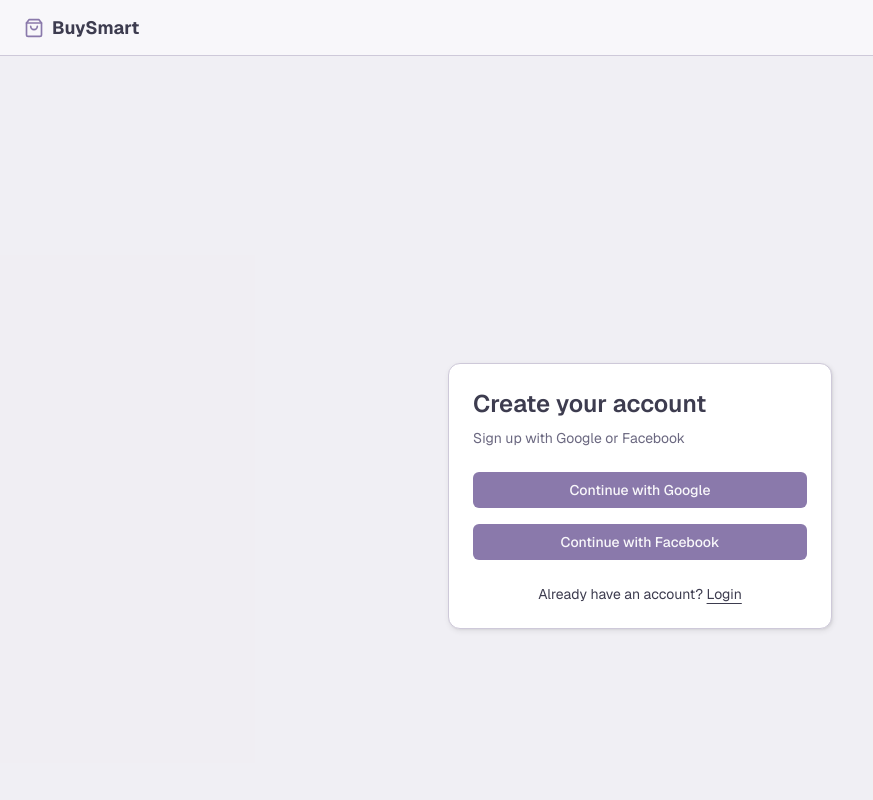
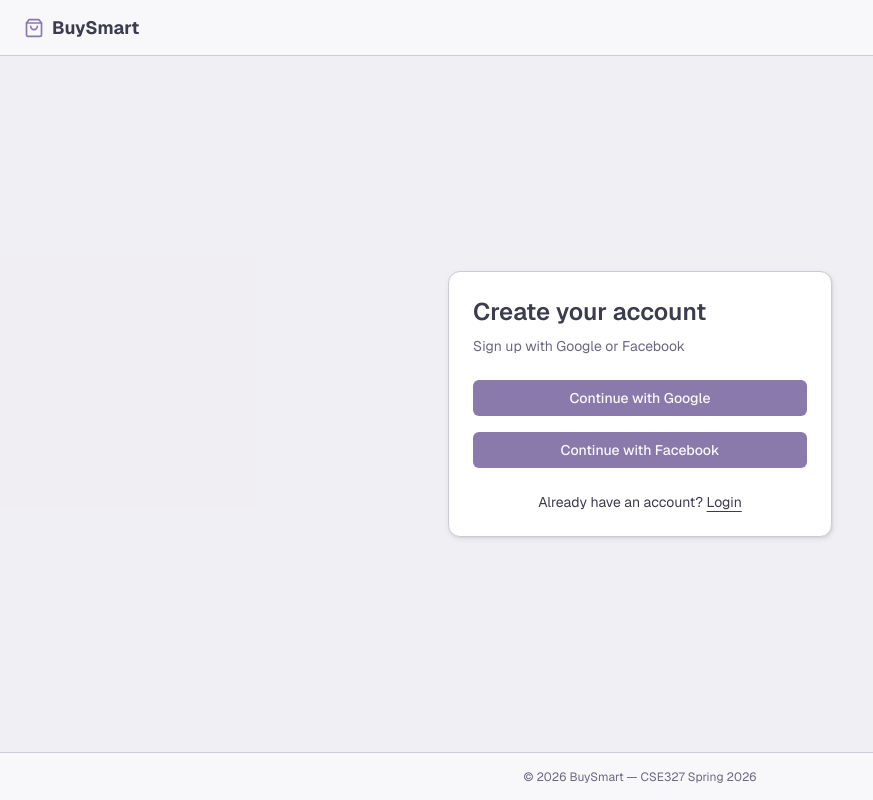
Before and after one commit to Sakhiur2022/BuySmart, a Next.js app in the folder main-app/: page /auth/sign-up in a window 1280 px wide. Shown: the top 800 px of the page, without its empty margins (0-873 px from the left). Built offline with nearby package versions, Linux system fonts and the light colour scheme; no server answers.

Commit message:
fix(auth): simplify layout structure in login and sign-up pages

```diff
--- a/main-app/app/(auth)/auth/login/page.tsx
+++ b/main-app/app/(auth)/auth/login/page.tsx
@@ -1,11 +1,9 @@
-import { LoginForm } from '@/components/forms/login-form'
+import { LoginForm } from '@/components/forms/login-form';
 
 export default function Page() {
   return (
-    <div className="flex min-h-svh w-full items-center justify-center p-6 md:p-10">
-      <div className="w-full max-w-sm">
-        <LoginForm />
-      </div>
+    <div className="w-full max-w-sm">
+      <LoginForm />
     </div>
-  )
+  );
 }
--- a/main-app/app/(auth)/auth/sign-up/page.tsx
+++ b/main-app/app/(auth)/auth/sign-up/page.tsx
@@ -1,11 +1,9 @@
-import { SignUpForm } from "@/components/forms/sign-up-form";
+import { SignUpForm } from '@/components/forms/sign-up-form';
 
 export default function Page() {
   return (
-    <div className="flex min-h-svh w-full items-center justify-center p-6 md:p-10">
-      <div className="w-full max-w-sm">
-        <SignUpForm />
-      </div>
+    <div className="w-full max-w-sm">
+      <SignUpForm />
     </div>
   );
 }
```
